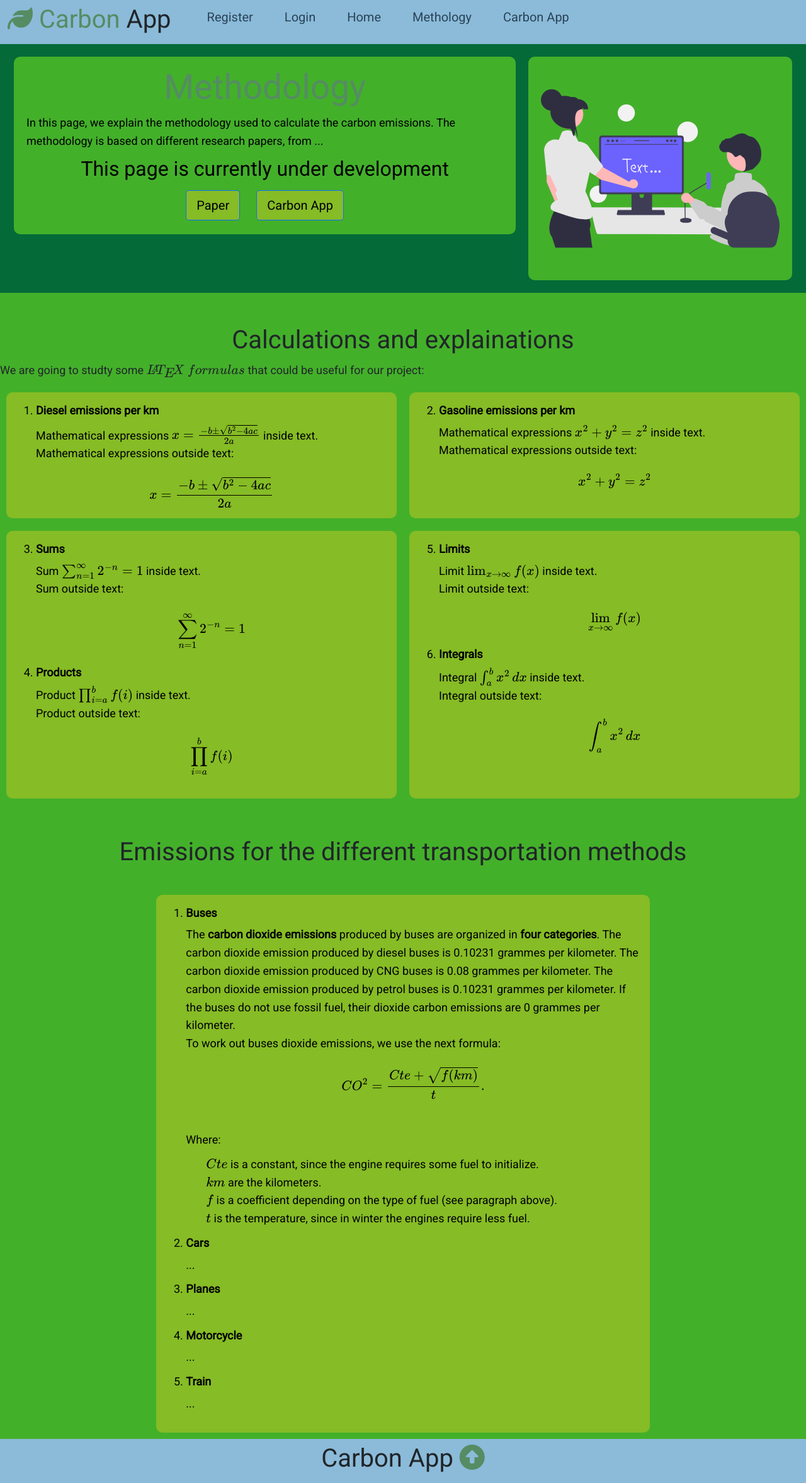
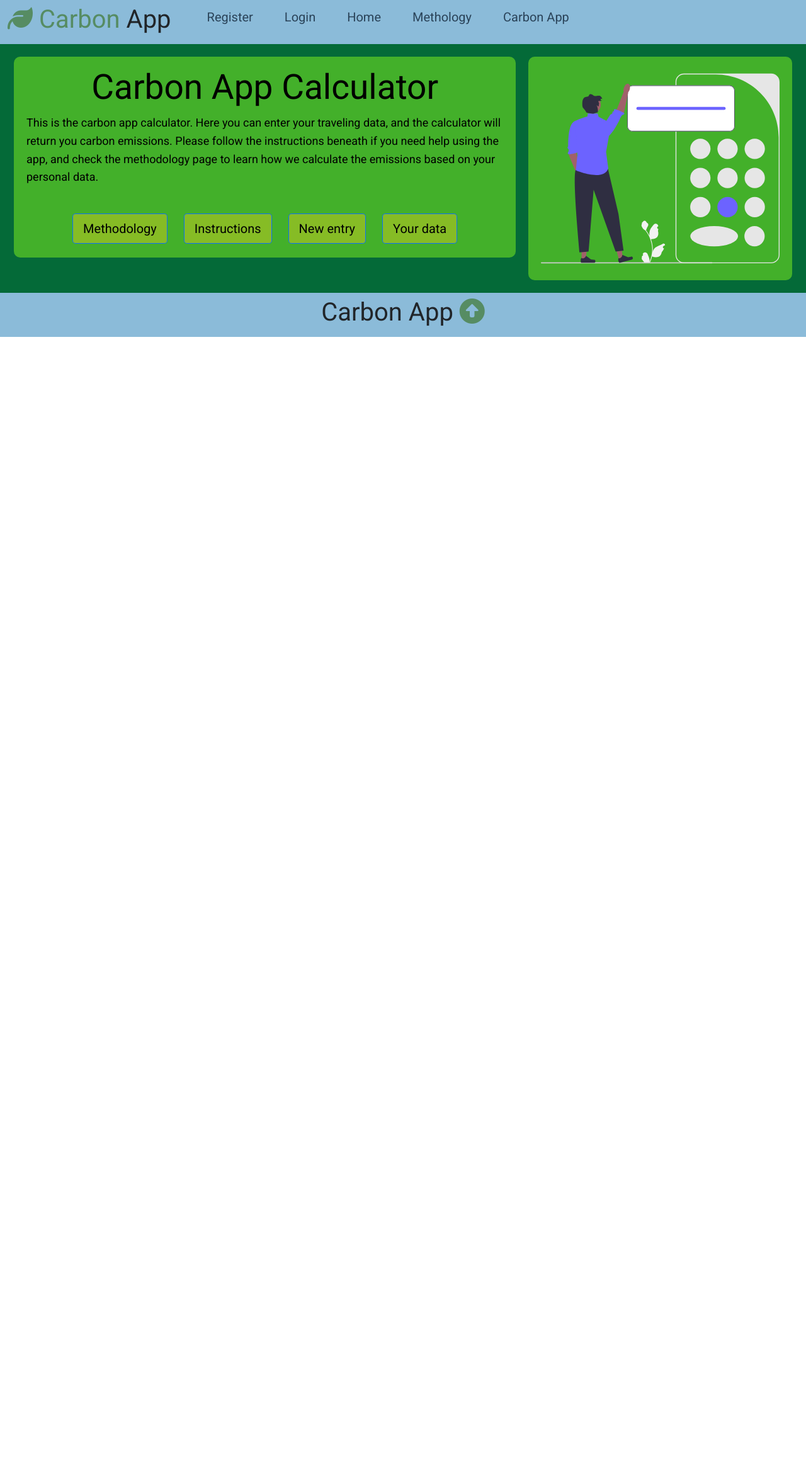
Before and after one commit to theoyster1/Carbon_App-Gruppe3, a Flask app: page /methodology in a window 1280 px wide. Shown: the whole page at 63% size. After the commit the page ends 535 px from the top, so only its background shows below. Run offline with Flask 2, Linux system fonts and the light colour scheme; some libraries are stand-ins or nearby versions.

Commit message:
Update methodology.html

```diff
--- a/capp/templates/methodology.html
+++ b/capp/templates/methodology.html
@@ -2,27 +2,70 @@
 {% block content %}
 
     <!-- Header -->
-<section class="section_header_methodology">
+    <section class="section_header_carbon_app">
         <div class="container">
 
-      <div class="header">
+        <div class="header_carbon_app">
             <div class="box">
-          <h1 style="font-size:55px;"><span class="text-logo"> Methodology</span></h1>
+            <h1 style="font-size:55px;"><span style="color: black;" class="text-logo"> Carbon App Calculator</span></h1>
             <p style="text-align:left;">
-In this page, we explain the methodology used to calculate the carbon emissions. The methodology is based on different research papers, from ... </p>
-<h2>This page is currently under development</h2>
-          <div class="container_buttons_links_header">
+This is the carbon app calculator. Here you can enter your traveling data, and the calculator will return you carbon emissions. Please follow the instructions beneath if you need help using the app, and check the methodology page to learn how we calculate the emissions based on your personal data. </p>
+<br>
+            <div class="container_buttons_links_header_carbon_app">
                 <div class="btn">
-                <a href="#" class="btn btn-primary btn-lg mr-2", style="background-color:#86BC25; color: black;">Paper</a>
+                    <a href="{{url_for('methodology.methodology_home')}}" class="btn btn-primary btn-lg mr-2", style="background-color:#86BC25; color: black;">Methodology</a>
                 </div>
                 <div class="btn">
-                <a href="{{url_for('carbon_app.carbon_app_home')}}" class="btn btn-primary btn-lg mr-2", style="background-color:#86BC25; color: black;">Carbon App</a>
+                    <a href="#" class="btn btn-primary btn-lg mr-2", style="background-color:#86BC25; color: black;", data-toggle="modal" data-target="#carbon_app_instructions">Instructions</a>
+                </div>
+                <div class="btn">
+                    <a href="{{url_for('carbon_app.new_entry')}}" class="btn btn-primary btn-lg mr-2", style="background-color:#86BC25; color: black;">New entry</a>
+                </div>
+                <div class="btn">
+                    <a href="{{url_for('carbon_app.your_data')}}" class="btn btn-primary btn-lg mr-2", style="background-color:#86BC25; color: black;">Your data</a>
+                </div>
+            </div>
+            <!-- Modal Instructions -->
+            <div class="modal fade" id="carbon_app_instructions" tabindex="-1" role="dialog" aria-labelledby="exampleModalLabel" aria-hidden="true">
+                <div class="modal-dialog" role="document">
+                <div class="modal-content">
+
+                    <div class="modal-header">
+                    <h5 class="modal-title", style="color:black; text-align: center;">Carbon App instructions</h5>
+                    </div>
+
+                    <div class="modal-body", style="color:black">
+                    <p style="text-align: left;">
+                    Please follow the following steps to use the app!
+                    </p>
+                    <ol style="text-align:left;">
+                        <li>
+                            Enter your transportation method
+                        </li>
+                        <li>
+                        Enter the amount of kilometres you traveled
+                        </li>
+                        <li>
+                            Enter what fuel your transport used
+                        </li>
+                    </ol>
+                    <p style="text-align: left;">
+                        You are now ready to use the app!
+                     </p>
+                    </div>
+
+                    <div class="modal-footer">
+                        <a href="{{url_for('carbon_app.new_entry')}}" class="btn btn-primary btn-lg mr-2", style="background-color:#86BC25;">New entry</a>
+                        <button class="btn btn-secondary btn-lg mr-2", style="background-color:#6c757d;" data-dismiss="modal">Close</button>
+                    </div>
+
+                </div>
                 </div>
             </div>
             </div>
             <div class="box">
             <img
-            src="{{url_for('static', filename='icons/methodology1.svg')}}"
+                src="{{url_for('static', filename='icons/calculator.svg')}}"
                 width="325"
                 height="325"
                 alt=""/>
@@ -32,175 +75,5 @@ In this page, we explain the methodology used to calculate the carbon emissions.
         </div>
     </section>
 
-<!-- Methodology -->
-<section class="section_body_methodology">
-    <div class="container">
-
-
-        </div>
-        <br>
-        <br>
-
-        <div class="methodology" style="display:block;">
-            <h1 style="text-align:center;"> Calculations and explainations</h1>
-            <p>
-                We are going to studty some \(\LaTeX ~ formulas\) that could be useful for our project:
-            </p>
-        </div>
-
-        <!--Enumerated list (table with two columns)-->
-        <div class="methodology">
-            <div class="box_table2" style="height:200px;">
-                <ol start="1">
-                    <li>
-                        <h4>Diesel emissions per km</h4>
-                        <p class="text-left">
-                            Mathematical expressions \( x = {-b \pm \sqrt{b^2-4ac} \over 2a} \) inside text.
-                            <br>
-                            Mathematical expressions outside text:
-                            \[ x = {-b \pm \sqrt{b^2-4ac} \over 2a} \]
-                        </p>
-                    </li>
-                </ol>
-            </div>
-            <div class="box_table2" style="height:200px;">
-                <ol start="2">
-                    <li>
-                        <h4>Gasoline emissions per km</h4>
-                        <p class="text-left">
-                            Mathematical expressions \( x^2 + y^2 = z^2 \) inside text.
-                            <br>
-                            Mathematical expressions outside text:
-                            \[ x^2 + y^2 = z^2 \]
-                        </p>
-                    </li>
-                </ol>
-            </div>
-        </div>
-
-        <!--Enumerated list (table with two columns)-->
-        <div class="methodology">
-            <div class="box_table2" style="height:425px;">
-                <ol start="3">
-                    <li>
-                        <h4>Sums</h4>
-                        <p class="text-left">
-                            Sum \(\sum_{n=1}^{\infty} 2^{-n} = 1\) inside text.
-                            <br>
-                            Sum outside text:
-                            \[ \sum_{n=1}^{\infty} 2^{-n} = 1 \]
-                        </p>
-                    </li>
-                    <li>
-                        <h4>Products</h4>
-                        <p class="text-left">
-                            Product \(\prod_{i=a}^{b} f(i)\) inside text.
-                            <br>
-                            Product outside text:
-                            \[ \prod_{i=a}^{b} f(i) \]
-                        </p>
-                    </li>
-                </ol>
-            </div>
-            <div class="box_table2" style="height:425px;">
-                <ol start="5">
-                    <li>
-                        <h4>Limits</h4>
-                        <p class="text-left">
-                            Limit \(\lim_{x\to\infty} f(x)\) inside text.
-                            <br>
-                            Limit outside text:
-                            \[ \lim_{x\to\infty} f(x) \]
-                        </p>
-                    </li>
-                    <li>
-                        <h4>Integrals</h4>
-                        <p class="text-left">
-                            Integral \(\int_{a}^{b} x^2 \,dx\) inside text.
-                            <br>
-                            Integral outside text:
-                            \[ \int_{a}^{b} x^2 \,dx \]
-                        </p>
-                    </li>
-                </ol>
-            </div>
-        </div>
-        <br>
-        <br>
-
-
-       <h1 style="text-align:center;"> Emissions for the different transportation methods</h1>
-       <br>
-
-
-
-        <!--Enumerated list (table with one column)-->
-        <div class="methodology">
-            <div class="box_table1">
-
-            </div>
-            <div class="box_table1">
-                <ol>
-                    <li>
-                        <h4>Buses</h4>
-                        <p class="text-left">
-                            The <strong>carbon dioxide emissions</strong> produced by buses are organized in <strong>four categories</strong>. The carbon dioxide emission produced by diesel buses is 0.10231 grammes per kilometer. The carbon dioxide emission produced by CNG buses is 0.08 grammes per kilometer. The carbon dioxide emission produced by petrol buses is 0.10231 grammes per kilometer. If the buses do not use fossil fuel, their dioxide carbon emissions are 0 grammes per kilometer.
-                            <br>
-                            To work out buses dioxide emissions, we use the next formula:
-                            \[CO^2 = {Cte + \sqrt{f(km)} \over t}.\]
-                            <br>
-                            Where:
-                            <ul style="text-align:left;">
-                                <li>
-                                    \(Cte\) is a constant, since the engine requires some fuel to initialize.
-                                </li>
-                                <li>
-                                    \(km\) are the kilometers.
-                                </li>
-                                <li>
-                                    \(f\) is a coefficient depending on the type of fuel (see paragraph above).
-                                </li>
-                                <li>
-                                    \(t\) is the temperature, since in winter the engines require less fuel.
-                                </li>
-                            </ul>
-
-                        </p>
-                    </li>
-                    <li>
-                        <h4>Cars</h4>
-                        <p class="text-left">
-                            ...
-                        </p>
-                    </li>
-                    <li>
-                        <h4>Planes</h4>
-                        <p class="text-left">
-                            ...
-                        </p>
-                    </li>
-                    <li>
-                        <h4>Motorcycle</h4>
-                        <p class="text-left">
-                            ...
-                        </p>
-                    </li>
-                    <li>
-                        <h4>Train</h4>
-                        <p class="text-left">
-                            ...
-                        </p>
-                    </li>
-                </ol>
-            </div>
-            <div class="box_table1">
-
-            </div>
-        </div>
-
-
-
-    </div>
-</section>
 
 {% endblock content %}
```
Lines whose indentation alone changed are shown as unchanged.
